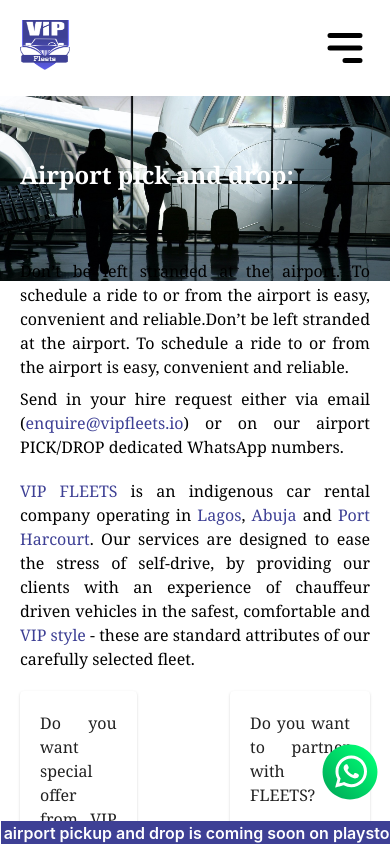
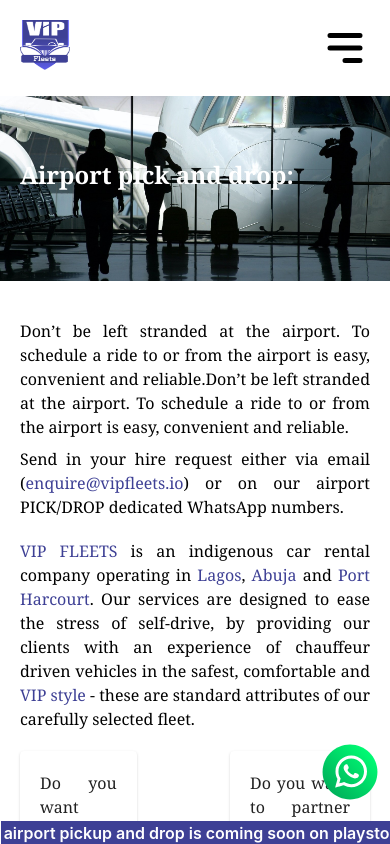
Before and after one commit to johnilizy17/Vipfleets.io, a Next.js app: page /airport in a window 390 px wide. Shown: the top 844 px of the page. Built offline with nearby package versions, Linux system fonts and the light colour scheme.

Commit message:
the margin in airport

```diff
--- a/pages/airport.js
+++ b/pages/airport.js
@@ -19,7 +19,7 @@
               </div>
                 <div className=" lg:m-20 lg:mt-20 relative lg:bottom-20 sm:bottom-20 lg:mb-10 sm:m-5 sm:mb-10">
                     <div className="basis-2/5">
-                        <div className="mt-5">
+                        <div className="lg:mt-5 sm:mt-20">
                         Don’t be left stranded at the airport. To schedule a ride to or from the airport is easy, convenient and reliable.Don’t be left stranded at the airport. To schedule a ride to or from the airport is easy, convenient and reliable.
                    </div>
                    <div className=" mt-2">
--- a/pages/teams.js
+++ b/pages/teams.js
@@ -13,7 +13,7 @@
                         Team
               </div>
                     <div className="lg:text-2xl">
-                        {"Customer service is not a department, it's everyone's job"}
+                        Customer service is not a department, it's everyone's job
             </div>
                 </div>
                 <div className=" lg:ml-20 relative lg:bottom-20 sm:bottom-20 lg:pt-10 lg:mr-20 sm:ml-5 sm:mr-5">
```
